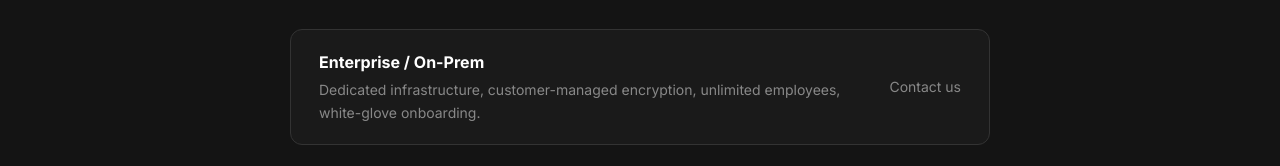
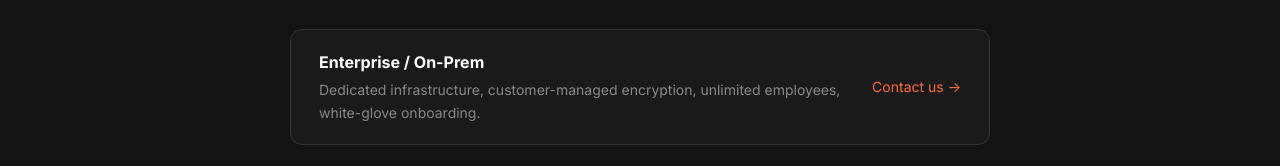
Before and after one commit to Purple-Horizons/hireopenclaw, a website: page index.html in a window 1280 px wide. Shown: the part 2957-3123 px from the top of the page. Drawn offline with Linux system fonts and the light colour scheme; no server answers.

Commit message:
Enterprise contact us links to bottom waitlist form

```diff
--- a/index.html
+++ b/index.html
@@ -998,7 +998,7 @@
                     <strong style="font-size:16px;">Enterprise / On-Prem</strong>
                     <p style="color:var(--gray);font-size:14px;margin-top:4px;">Dedicated infrastructure, customer-managed encryption, unlimited employees, white-glove onboarding.</p>
                 </div>
-                <span style="color:var(--gray);font-size:14px;white-space:nowrap;">Contact us</span>
+                <a href="#apply" style="color:var(--accent);font-size:14px;white-space:nowrap;text-decoration:none;">Contact us →</a>
             </div>
         </div>
     </section>
```
